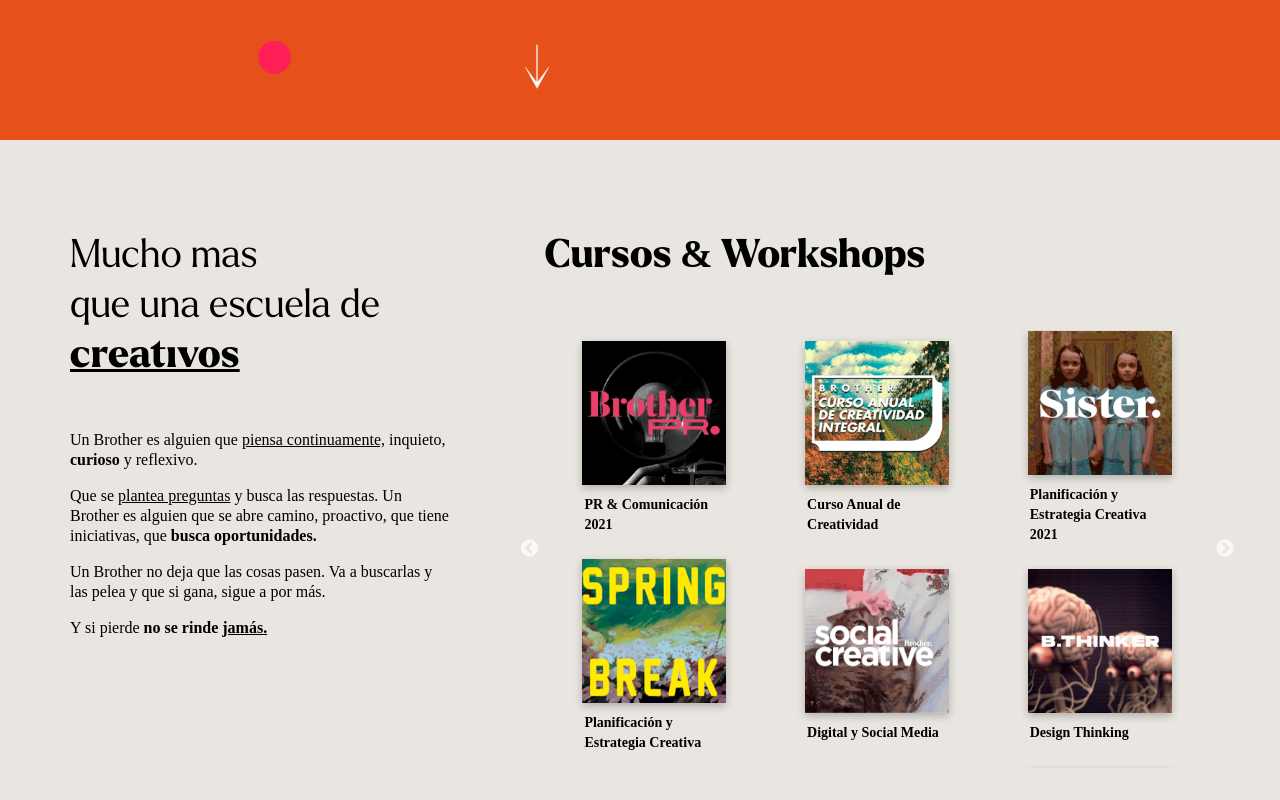
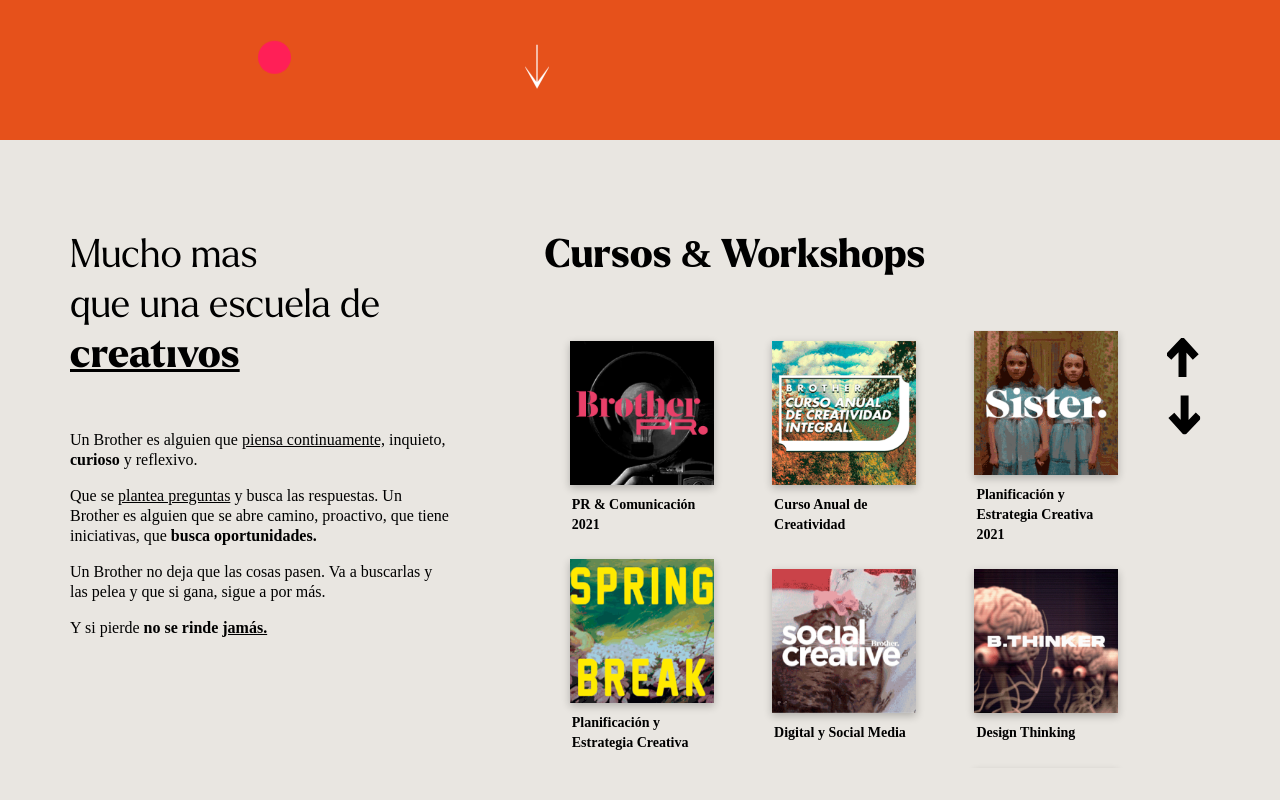
Before and after one commit to juanpedroarmella/codingco-challenge, a Next.js app: page / in a window 1280 px wide. Shown: the part 660-1460 px from the top of the page. Built offline with nearby package versions, Linux system fonts and the light colour scheme; a web font is replaced by a local one.

Commit message:
feat(first-section): moved arrows from carousel

```diff
--- /dev/null
+++ b/src/components/course-list/components/CarouselBack.tsx
@@ -0,0 +1,33 @@
+import { IconButton } from '@mui/material'
+import { styled } from '@mui/material/styles'
+
+const Arrow = styled('svg')(() => {
+  return {
+    '& path': {
+      stroke: 'black',
+      fill: 'black'
+    }
+  }
+})
+
+interface Props {
+  onClick: () => void
+}
+
+export default function CarouselBack({ onClick }: Props): JSX.Element {
+  return (
+    <IconButton onClick={onClick}>
+      <Arrow
+        xmlns='http://www.w3.org/2000/svg'
+        width='33.114'
+        height='40.366'
+        viewBox='0 0 33.114 40.366'>
+        <path
+          d='M10497.749-9940.029v-26.088l-8.239,8.642-4.294-4.094,15.589-16.356,14.7,16.238-4.4,3.984-7.424-8.2v25.87Z'
+          transform='translate(-10485.215 9977.925)'
+          stroke-width='2'
+        />
+      </Arrow>
+    </IconButton>
+  )
+}
--- a/src/components/course-list/components/CarouselDeskop.tsx
+++ /dev/null
@@ -1,69 +0,0 @@
-import Box from '@mui/material/Box'
-import { styled } from '@mui/material/styles'
-import Product from './Product'
-import Slider from 'react-slick'
-import 'slick-carousel/slick/slick.css'
-import 'slick-carousel/slick/slick-theme.css'
-import data from '../data/products'
-import { useMemo } from 'react'
-
-const CarouselContainer = styled(Box)(({ theme }) => {
-  return {
-    display: 'grid',
-    gridTemplateColumns: 'repeat(3,1fr)',
-    justifyItems: 'center',
-    alignItems: 'center',
-    gap: '5px'
-  }
-})
-
-export default function CarouselDesktop (): JSX.Element {
-  const slides = useMemo(() => {
-    const arr = []
-    for (let i = 0; i < data.length; i += 3) {
-      arr.push(
-        <Box key={i}>
-          <CarouselContainer>
-            <Product
-              title={data[i].title}
-              img={data[i].img}
-              alt={data[i].alt}
-              places={data[i].places}
-              type={data[i].type}
-            />
-            {data[i + 1] !== undefined
-              ? (
-                <Product
-                  title={data[i + 1].title}
-                  img={data[i + 1].img}
-                  alt={data[i + 1].alt}
-                  places={data[i + 1].places}
-                  type={data[i + 1].type}
-                />
-                )
-              : null}
-
-            {data[i + 2] !== undefined
-              ? (
-                <Product
-                  title={data[i + 2].title}
-                  img={data[i + 2].img}
-                  alt={data[i + 2].alt}
-                  places={data[i + 2].places}
-                  type={data[i + 2].type}
-                />
-                )
-              : null}
-          </CarouselContainer>
-        </Box>
-      )
-    }
-    return arr
-  }, [])
-
-  return (
-    <Slider arrows vertical infinite rows={2} slidesToScroll={1}>
-      {slides}
-    </Slider>
-  )
-}
--- a/src/components/course-list/components/CarouselMobile.tsx
+++ /dev/null
@@ -1,57 +0,0 @@
-import Box from '@mui/material/Box'
-import { styled } from '@mui/material/styles'
-import Product from './Product'
-import Slider from 'react-slick'
-import 'slick-carousel/slick/slick.css'
-import 'slick-carousel/slick/slick-theme.css'
-import data from '../data/products'
-import { useMemo } from 'react'
-
-const CarouselContainer = styled(Box)(({ theme }) => {
-  return {
-    display: 'grid',
-    gridTemplateColumns: 'repeat(2,1fr)',
-    justifyItems: 'center',
-    alignItems: 'center',
-    gap: '0'
-  }
-})
-
-export default function CarouselMobile (): JSX.Element {
-  const slides = useMemo(() => {
-    const arr = []
-    for (let i = 0; i < data.length; i += 2) {
-      arr.push(
-        <Box key={i}>
-          <CarouselContainer>
-            <Product
-              title={data[i].title}
-              img={data[i].img}
-              alt={data[i].alt}
-              places={data[i].places}
-              type={data[i].type}
-            />
-            {data[i + 1] !== undefined
-              ? (
-                <Product
-                  title={data[i + 1].title}
-                  img={data[i + 1].img}
-                  alt={data[i + 1].alt}
-                  places={data[i + 1].places}
-                  type={data[i + 1].type}
-                />
-                )
-              : null}
-          </CarouselContainer>
-        </Box>
-      )
-    }
-    return arr
-  }, [])
-
-  return (
-    <Slider arrows vertical infinite rows={1} slidesToScroll={1}>
-      {slides}
-    </Slider>
-  )
-}
--- /dev/null
+++ b/src/components/course-list/components/CarouselNext.tsx
@@ -0,0 +1,34 @@
+import { IconButton } from '@mui/material'
+import { styled } from '@mui/material/styles'
+
+const Arrow = styled('svg')(() => {
+  return {
+    '& path': {
+      stroke: 'black',
+      fill: 'black'
+    },
+    transform: 'rotate(180deg)'
+  }
+})
+
+interface Props {
+  onClick: () => void
+}
+
+export default function CarouselNext({ onClick }: Props): JSX.Element {
+  return (
+    <IconButton onClick={onClick}>
+      <Arrow
+        xmlns='http://www.w3.org/2000/svg'
+        width='33.114'
+        height='40.366'
+        viewBox='0 0 33.114 40.366'>
+        <path
+          d='M10497.749-9940.029v-26.088l-8.239,8.642-4.294-4.094,15.589-16.356,14.7,16.238-4.4,3.984-7.424-8.2v25.87Z'
+          transform='translate(-10485.215 9977.925)'
+          stroke-width='2'
+        />
+      </Arrow>
+    </IconButton>
+  )
+}
--- a/src/components/course-list/components/CoursesAndWorkshops.tsx
+++ b/src/components/course-list/components/CoursesAndWorkshops.tsx
@@ -1,12 +1,12 @@
 import Box from '@mui/material/Box'
 import { styled } from '@mui/material/styles'
 import { useMediaQuery, useTheme } from '@mui/material'
-import CarouselDesktop from './CarouselDeskop'
-import CarouselMobile from './CarouselMobile'
+import ProductCarousel from './ProductCarousel'
 
 const MainContainer = styled(Box)(({ theme }) => {
   return {
-    minWidth: '50%'
+    minWidth: '50%',
+    position: 'relative'
   }
 })
 
@@ -18,17 +18,20 @@ const Title = styled('h3')(({ theme }) => {
     marginTop: 0,
     marginBottom: '50px',
     fontWeight: 'bold',
-    fontStyle: 'normal'
+    fontStyle: 'normal',
+    [theme.breakpoints.down('sm')]: {
+      width: '65%'
+    }
   }
 })
 
 export default function CoursesAndWorkshops (): JSX.Element {
   const theme = useTheme()
-  const isSm = useMediaQuery(theme.breakpoints.down('sm'))
+  const isSm = useMediaQuery(theme.breakpoints.down('xs'))
   return (
     <MainContainer component='section'>
       <Title>Cursos & Workshops</Title>
-      {isSm ? <CarouselMobile /> : <CarouselDesktop />}
+      <ProductCarousel productsperslide={isSm ? 2 : 3} />
     </MainContainer>
   )
 }
--- /dev/null
+++ b/src/components/course-list/components/ProductCarousel.tsx
@@ -0,0 +1,100 @@
+import { useMemo, useState } from 'react'
+import Product from './Product'
+import data from '../data/products'
+import { Box } from '@mui/material'
+import { styled } from '@mui/material/styles'
+import Slider from 'react-slick'
+import 'slick-carousel/slick/slick.css'
+import 'slick-carousel/slick/slick-theme.css'
+import CarouselNext from './CarouselNext'
+import CarouselBack from './CarouselBack'
+
+const CarouselContainer = styled(Box)<Props>(({ productsperslide }) => ({
+  display: 'grid',
+  gridTemplateColumns: `repeat(${productsperslide},1fr)`,
+  justifyItems: 'center',
+  alignItems: 'center',
+  gap: '10px'
+}))
+
+const Container = styled(Box)(() => ({
+  display: 'flex',
+  justifyContent: 'space-between'
+}))
+
+const ArrowsContainer = styled(Box)(({ theme }) => ({
+  alignSelf: 'flex-start',
+  display: 'flex',
+  flexDirection: 'column',
+  alignItems: 'center',
+  justifyContent: 'center',
+  width: '8%',
+  [theme.breakpoints.down('sm')]: {
+    position: 'absolute',
+    top: 0,
+    right: 0
+  }
+}))
+
+const SliderContainer = styled(Box)(({ theme }) => {
+  return {
+    width: '90%',
+    [theme.breakpoints.down('sm')]: {
+      width: '100%'
+    }
+  }
+})
+
+interface Props {
+  productsperslide: number
+}
+
+function ProductCarousel({ productsperslide }: Props): JSX.Element {
+  const [sliderRef, setSliderRef] = useState<Slider | null>(null)
+  const slides = useMemo(() => {
+    const arr: JSX.Element[] = []
+    for (let i = 0; i < data.length; i += productsperslide) {
+      const products = []
+      for (let j = i; j < i + productsperslide; j++) {
+        const product = data[j]
+        if (product !== undefined) {
+          products.push(<Product key={j} {...product} />)
+        }
+      }
+      if (products.length > 0) {
+        arr.push(
+          <Box key={i}>
+            <CarouselContainer productsperslide={productsperslide}>
+              {products}
+            </CarouselContainer>
+          </Box>
+        )
+      }
+    }
+    return arr
+  }, [productsperslide])
+
+  return (
+    <Container>
+      <SliderContainer>
+        <Slider
+          ref={(c) => setSliderRef(c)}
+          arrows
+          vertical
+          infinite
+          nextArrow={<></>}
+          prevArrow={<></>}
+          rows={productsperslide - 1}
+          slidesToScroll={1}>
+          {slides}
+        </Slider>
+      </SliderContainer>
+      <ArrowsContainer>
+        <CarouselBack onClick={() => sliderRef?.slickPrev()} />
+        <CarouselNext onClick={() => sliderRef?.slickNext()} />
+      </ArrowsContainer>
+    </Container>
+  )
+}
+
+export default ProductCarousel
```
